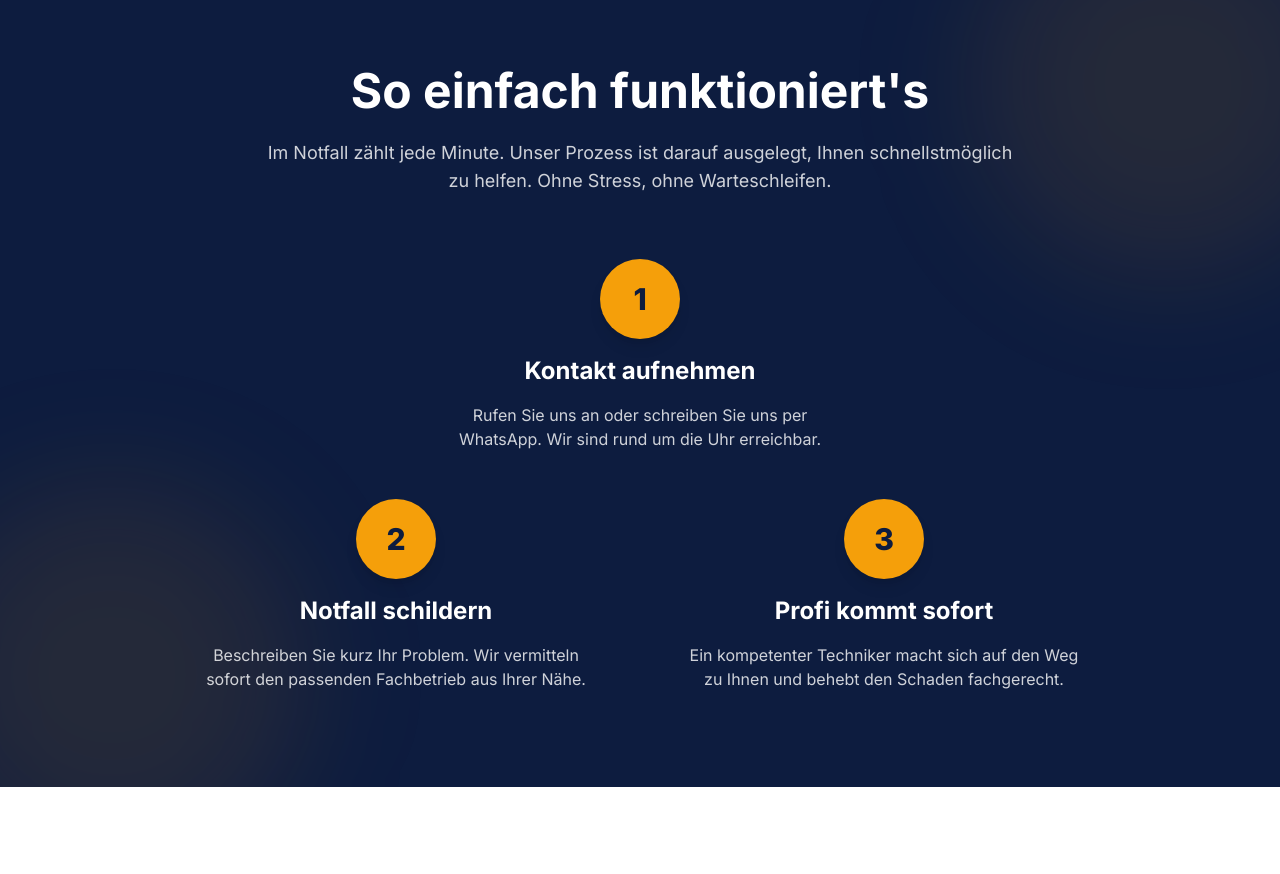
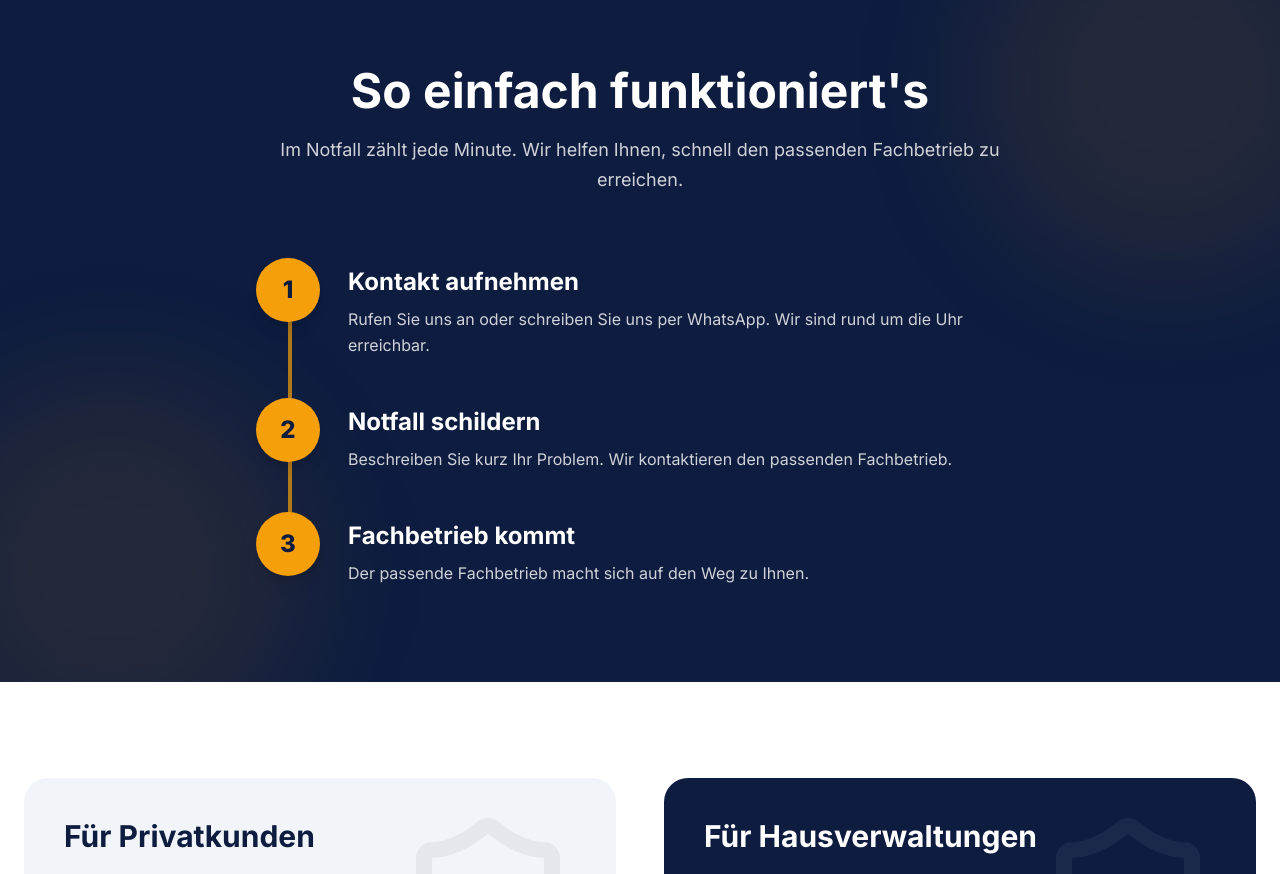
Before and after one commit to tufan8877/Notprofi24, a React (Vite) app: page / in a window 1280 px wide. Shown: the part 1720-2594 px from the top of the page. Built offline with nearby package versions, Linux system fonts and the light colour scheme.

Commit message:
Redesign homepage how-it-works as vertical timeline

```diff
--- a/src/pages/Home.tsx
+++ b/src/pages/Home.tsx
@@ -181,43 +181,46 @@ export default function Home() {
       </section>
 
       {/* How it works */}
-      <section className="py-24 bg-primary text-white relative overflow-hidden">
+      <section className="py-20 md:py-24 bg-primary text-white relative overflow-hidden">
         <div className="absolute top-0 right-0 -mr-20 -mt-20 w-96 h-96 bg-secondary/10 rounded-full blur-3xl" />
         <div className="absolute bottom-0 left-0 -ml-20 -mb-20 w-96 h-96 bg-secondary/10 rounded-full blur-3xl" />
 
         <div className="container mx-auto px-4 md:px-6 relative z-10">
-          <div className="text-center max-w-3xl mx-auto mb-16">
-            <h2 className="text-3xl md:text-5xl font-bold mb-6">So einfach funktioniert's</h2>
-            <p className="text-lg text-primary-foreground/80">
-              Im Notfall zählt jede Minute. Unser Prozess ist darauf ausgelegt, Ihnen schnellstmöglich zu helfen. Ohne Stress, ohne Warteschleifen.
+          <div className="text-center max-w-3xl mx-auto mb-12 md:mb-16">
+            <h2 className="text-3xl md:text-5xl font-bold mb-5">So einfach funktioniert's</h2>
+            <p className="text-base md:text-lg text-primary-foreground/80 leading-relaxed">
+              Im Notfall zählt jede Minute. Wir helfen Ihnen, schnell den passenden Fachbetrieb zu erreichen.
             </p>
           </div>
 
-          <div className="relative max-w-4xl mx-auto text-center">
-            <div className="grid grid-cols-2 gap-x-5 gap-y-8 md:gap-x-20 md:gap-y-12 items-start">
-              <div className="col-span-2 max-w-sm mx-auto relative z-10">
-                <div className="w-20 h-20 bg-secondary text-primary rounded-full flex items-center justify-center text-3xl font-black mx-auto mb-4 shadow-lg">1</div>
-                <h3 className="text-xl md:text-2xl font-bold mb-2 md:mb-4">Kontakt aufnehmen</h3>
-                <p className="text-sm md:text-base text-primary-foreground/80">Rufen Sie uns an oder schreiben Sie uns per WhatsApp. Wir sind rund um die Uhr erreichbar.</p>
+          <ol className="relative max-w-3xl mx-auto space-y-8 md:space-y-10">
+            <div aria-hidden="true" className="absolute left-6 md:left-8 top-8 bottom-8 w-1 bg-secondary/70 rounded-full" />
+            <li className="relative flex gap-5 md:gap-7">
+              <span className="relative z-10 flex h-12 w-12 md:h-16 md:w-16 shrink-0 items-center justify-center rounded-full bg-secondary text-primary text-xl md:text-2xl font-black shadow-lg">1</span>
+              <div className="min-w-0 pt-1 md:pt-2">
+                <h3 className="text-xl md:text-2xl font-bold mb-2">Kontakt aufnehmen</h3>
+                <p className="text-sm md:text-base text-primary-foreground/80 leading-relaxed">Rufen Sie uns an oder schreiben Sie uns per WhatsApp. Wir sind rund um die Uhr erreichbar.</p>
               </div>
-
-              <div className="relative z-10">
-                <div className="w-20 h-20 bg-secondary text-primary rounded-full flex items-center justify-center text-3xl font-black mx-auto mb-4 shadow-lg">2</div>
-                <h3 className="text-lg md:text-2xl font-bold mb-2 md:mb-4">Notfall schildern</h3>
-                <p className="text-sm md:text-base text-primary-foreground/80">Beschreiben Sie kurz Ihr Problem. Wir vermitteln sofort den passenden Fachbetrieb aus Ihrer Nähe.</p>
+            </li>
+            <li className="relative flex gap-5 md:gap-7">
+              <span className="relative z-10 flex h-12 w-12 md:h-16 md:w-16 shrink-0 items-center justify-center rounded-full bg-secondary text-primary text-xl md:text-2xl font-black shadow-lg">2</span>
+              <div className="min-w-0 pt-1 md:pt-2">
+                <h3 className="text-xl md:text-2xl font-bold mb-2">Notfall schildern</h3>
+                <p className="text-sm md:text-base text-primary-foreground/80 leading-relaxed">Beschreiben Sie kurz Ihr Problem. Wir kontaktieren den passenden Fachbetrieb.</p>
               </div>
-
-              <div className="relative z-10">
-                <div className="w-20 h-20 bg-secondary text-primary rounded-full flex items-center justify-center text-3xl font-black mx-auto mb-4 shadow-lg">3</div>
-                <h3 className="text-lg md:text-2xl font-bold mb-2 md:mb-4">Profi kommt sofort</h3>
-                <p className="text-sm md:text-base text-primary-foreground/80">Ein kompetenter Techniker macht sich auf den Weg zu Ihnen und behebt den Schaden fachgerecht.</p>
+            </li>
+            <li className="relative flex gap-5 md:gap-7">
+              <span className="relative z-10 flex h-12 w-12 md:h-16 md:w-16 shrink-0 items-center justify-center rounded-full bg-secondary text-primary text-xl md:text-2xl font-black shadow-lg">3</span>
+              <div className="min-w-0 pt-1 md:pt-2">
+                <h3 className="text-xl md:text-2xl font-bold mb-2">Fachbetrieb kommt</h3>
+                <p className="text-sm md:text-base text-primary-foreground/80 leading-relaxed">Der passende Fachbetrieb macht sich auf den Weg zu Ihnen.</p>
               </div>
-            </div>
-          </div>
+            </li>
+          </ol>
         </div>
       </section>
 
-      {/* Target Audiences */}
+            {/* Target Audiences */}
       <section className="py-24 bg-white">
         <div className="container mx-auto px-4 md:px-6">
           <div className="grid grid-cols-1 md:grid-cols-2 gap-12 items-center">
```
